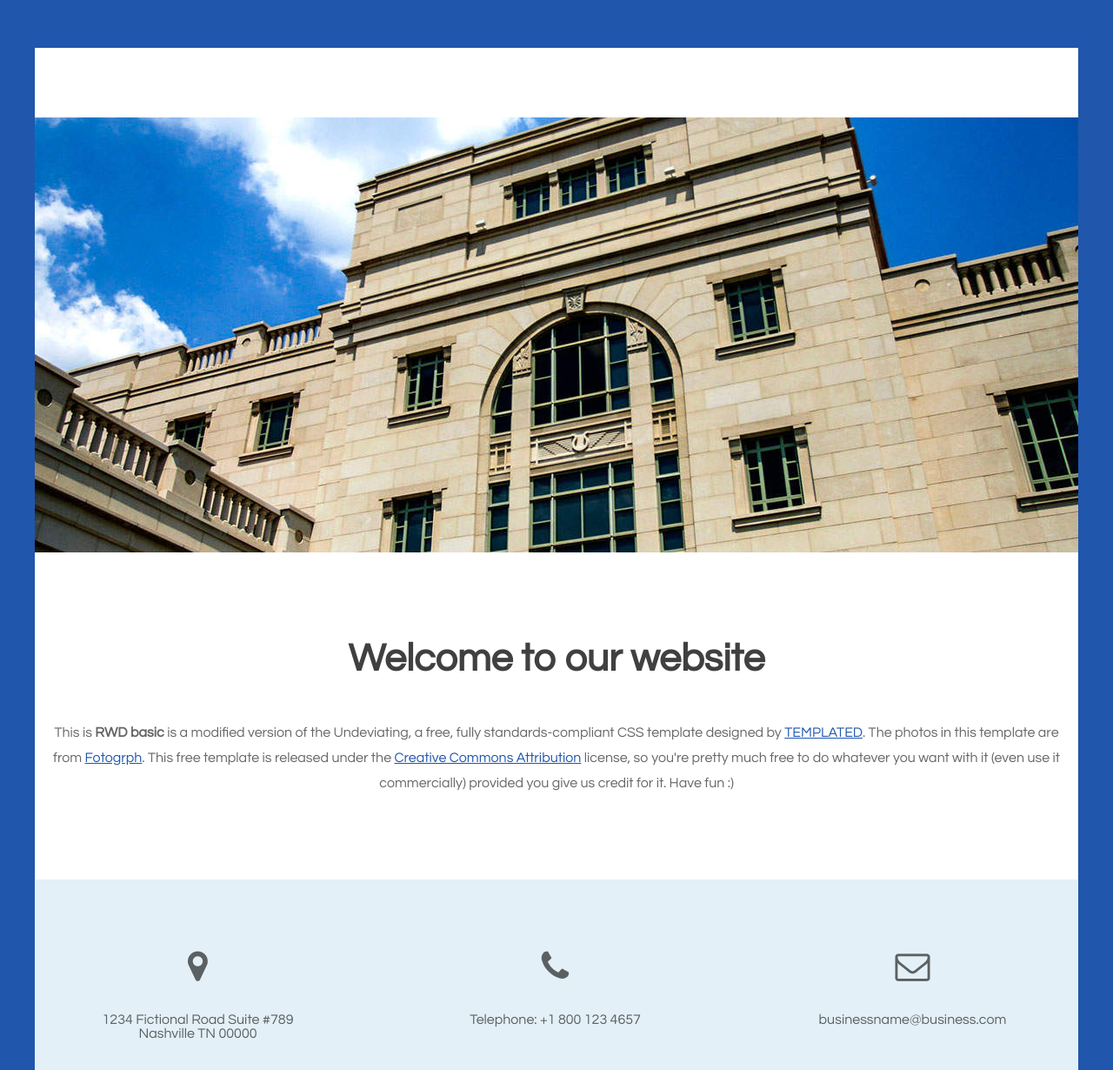
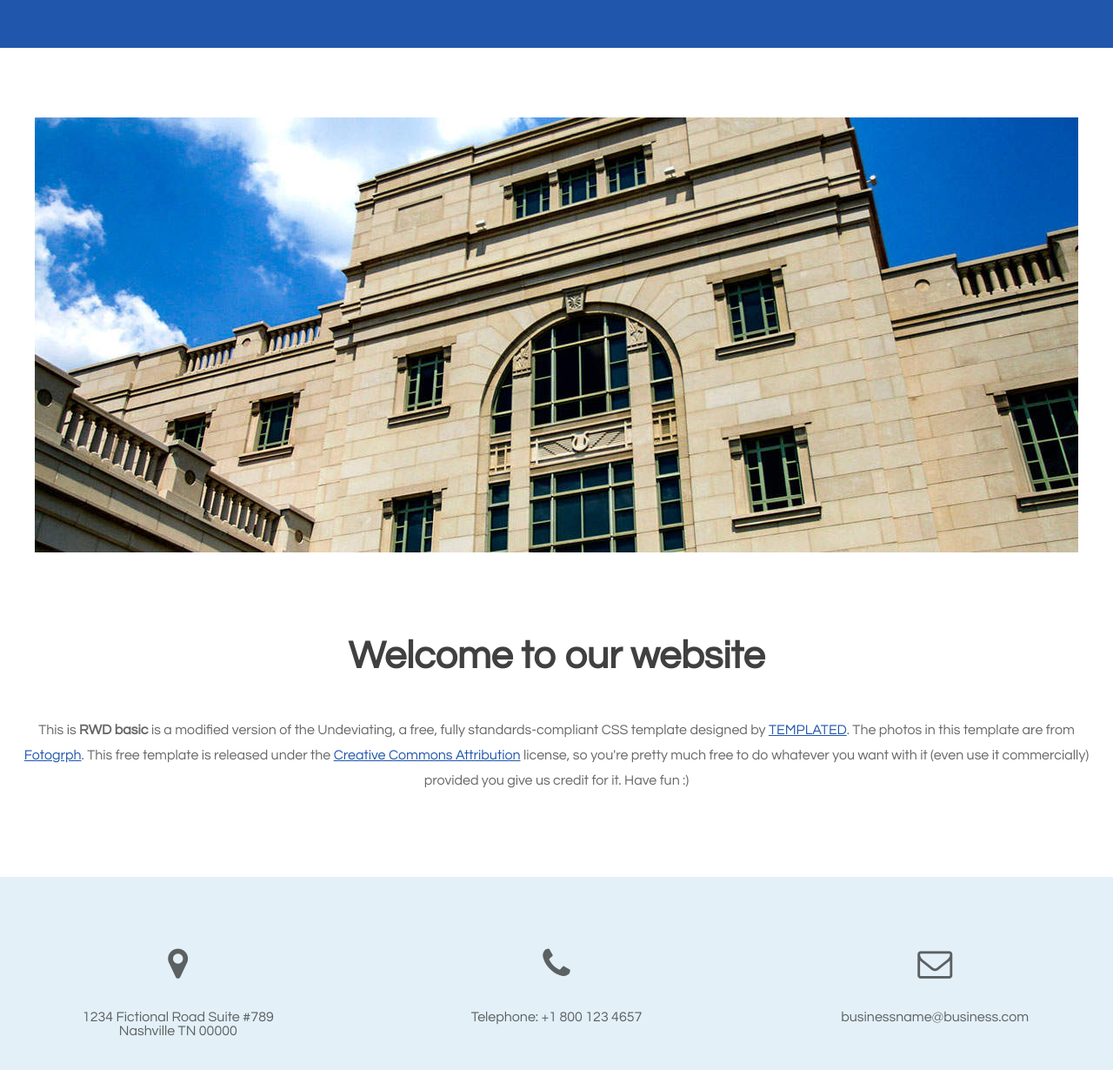
Before and after one commit to MartynaBartniczak/materialy-akt, a plain HTML site: page RWD/rwd_basic/index.html in a window 1280 px wide. Shown: the part 230-1460 px from the top of the page at 87% size. Drawn offline with Linux system fonts and the light colour scheme.

Commit message:
rwd zad 1-2

```diff
--- a/RWD/rwd_basic/default.css
+++ b/RWD/rwd_basic/default.css
@@ -55,7 +55,8 @@
 	.container
 	{
 		margin: 0px auto;
-		width: 1200px;
+		width: 100%;
+		max-width:1280px;
 	}
 
 
@@ -179,10 +180,16 @@
 	#banner
 	{
 		padding-top: 5em;
+		/*text-align:center;*/
 	}
 
 	#banner img {
-		width: 1200px;
+		/*width: 100%;*/
+		/*max-width:1200px;*/
+		max-width:100%;
+		margin-left:auto;
+		margin-right:auto;
+		display:block;
 	}
 
 /*********************************************************************************/
@@ -225,8 +232,8 @@
 	#footer .fbox
 	{
 		float: left;
-		width: 375px;
-  		margin-right: 36px;
+		width: 32%;
+  		margin-right: 2%;
 	}
 
 	#footer .fbox:last-of-type {
```
Also changed, not shown: RWD/rwd_flexible-media/index.html (+1 -1 lines), RWD/rwd_flexible-media/styles.css (+13 -0 lines).
